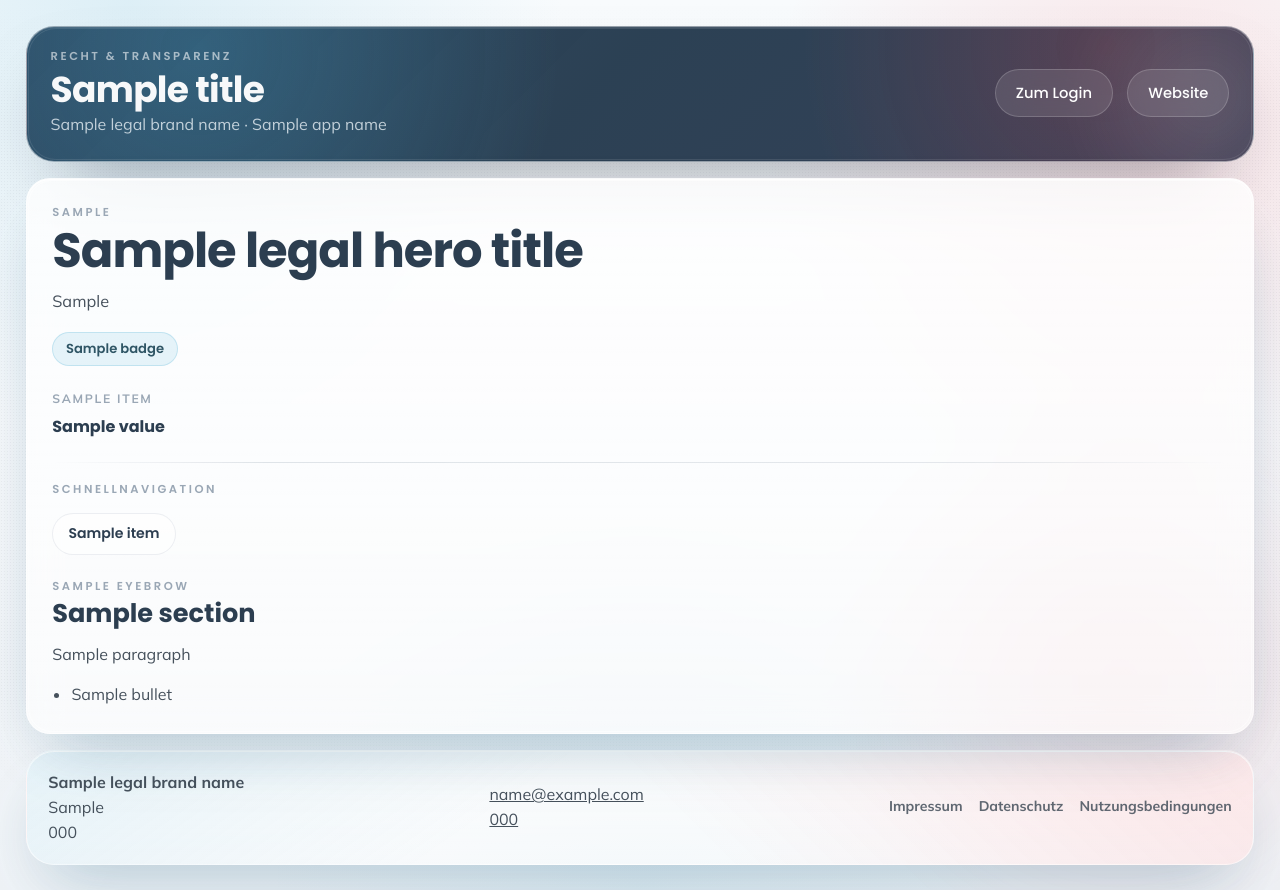
After one commit to TomB3098/calendar-sync-automation, a Python web app: template webapp/templates/terms.html in a window 1280 px wide. The commit adds this page. Run offline with Jinja, Linux system fonts and the light colour scheme; the template is opened without the code that fills it: most values are stand-ins (such as "Sample title", 1, 10 or a date in 2020).

Commit message:
Add terms page and refine legal spacing

```diff
--- a/test_webapp_core.py
+++ b/test_webapp_core.py
@@ -1275,9 +1275,15 @@ class WebappCoreTests(unittest.TestCase):
         self.assertIn("Microsoft Exchange", privacy_response.text)
         self.assertIn("Google Calendar", privacy_response.text)
 
+        terms_response = client.get("/nutzungsbedingungen")
+        self.assertEqual(terms_response.status_code, 200)
+        self.assertIn("ausschließlich für den internen Gebrauch", terms_response.text)
+        self.assertIn("Serverstandort in Europa", terms_response.text)
+
         login_response = client.get("/login")
         self.assertIn("/impressum", login_response.text)
         self.assertIn("/datenschutz", login_response.text)
+        self.assertIn("/nutzungsbedingungen", login_response.text)
 
     @unittest.skipUnless(FASTAPI_AVAILABLE and CRYPTOGRAPHY_AVAILABLE, "webapp dependencies are not installed")
     def test_http_dashboard_can_update_auto_sync_interval(self) -> None:
--- a/webapp/static/app.css
+++ b/webapp/static/app.css
@@ -1201,7 +1201,7 @@ pre,
   grid-template-columns: minmax(0, 1fr) auto;
   gap: 1rem 1.4rem;
   align-items: end;
-  padding: 1.25rem 1.4rem 1.35rem;
+  padding: 1.35rem 1.5rem 1.5rem;
   border: 1px solid var(--color-glass-border);
   border-radius: 28px;
   background:
@@ -1300,10 +1300,16 @@ pre,
 .public-actions {
   display: flex;
   flex-wrap: wrap;
-  gap: 0.75rem;
+  gap: 0.9rem;
   justify-self: end;
   justify-content: flex-end;
-  align-self: start;
+  align-self: center;
+  padding: 0.2rem 0 0.1rem;
+}
+
+.public-actions .ghost-link {
+  min-height: 48px;
+  padding-inline: 1.25rem;
 }
 
 .public-footer-block {
@@ -1671,6 +1677,7 @@ pre,
   .public-actions {
     justify-self: start;
     justify-content: flex-start;
+    padding-top: 0.35rem;
   }
 }
 
--- a/webapp/templates/partials/legal_links.html
+++ b/webapp/templates/partials/legal_links.html
@@ -1,4 +1,5 @@
 <div class="legal-links">
   <a href="/impressum">Impressum</a>
   <a href="/datenschutz">Datenschutz</a>
+  <a href="/nutzungsbedingungen">Nutzungsbedingungen</a>
 </div>
--- /dev/null
+++ b/webapp/templates/terms.html
@@ -0,0 +1,55 @@
+{% extends "legal_base.html" %}
+
+{% block content %}
+<section class="legal-document panel">
+  <div class="legal-hero-copy">
+    <div class="brand-kicker">{{ legal_hero_eyebrow }}</div>
+    <h2>{{ legal_hero_title }}</h2>
+    <p>{{ legal_hero_intro }}</p>
+    <div class="badge-row legal-badge-row">
+      {% for badge in legal_badges %}
+      <span class="status-pill">{{ badge }}</span>
+      {% endfor %}
+    </div>
+  </div>
+
+  <div class="legal-summary">
+    {% for item in legal_meta_cards %}
+    <div class="legal-summary-item">
+      <span>{{ item.label }}</span>
+      <strong>{{ item.value }}</strong>
+    </div>
+    {% endfor %}
+  </div>
+
+  <div class="legal-divider"></div>
+
+  <div class="brand-kicker">Schnellnavigation</div>
+  <nav class="legal-anchor-nav">
+    {% for item in legal_outline %}
+    <a href="#{{ item.id }}">{{ item.label }}</a>
+    {% endfor %}
+  </nav>
+
+  <div class="legal-body">
+    {% for section in legal_sections %}
+    <article id="{{ section.id }}" class="legal-section-block">
+      <div class="brand-kicker">{{ section.eyebrow }}</div>
+      <h3>{{ section.title }}</h3>
+      {% for paragraph in section.paragraphs %}
+      <p>{{ paragraph }}</p>
+      {% endfor %}
+      {% if section.bullets %}
+      <ul class="legal-list {% if section.list_style == 'fact' %}legal-list-facts{% endif %}">
+        {% for bullet in section.bullets %}
+        {% if bullet %}
+        <li>{{ bullet }}</li>
+        {% endif %}
+        {% endfor %}
+      </ul>
+      {% endif %}
+    </article>
+    {% endfor %}
+  </div>
+</section>
+{% endblock %}
```
Also changed, not shown: webapp/main.py (+161 -12 lines).
